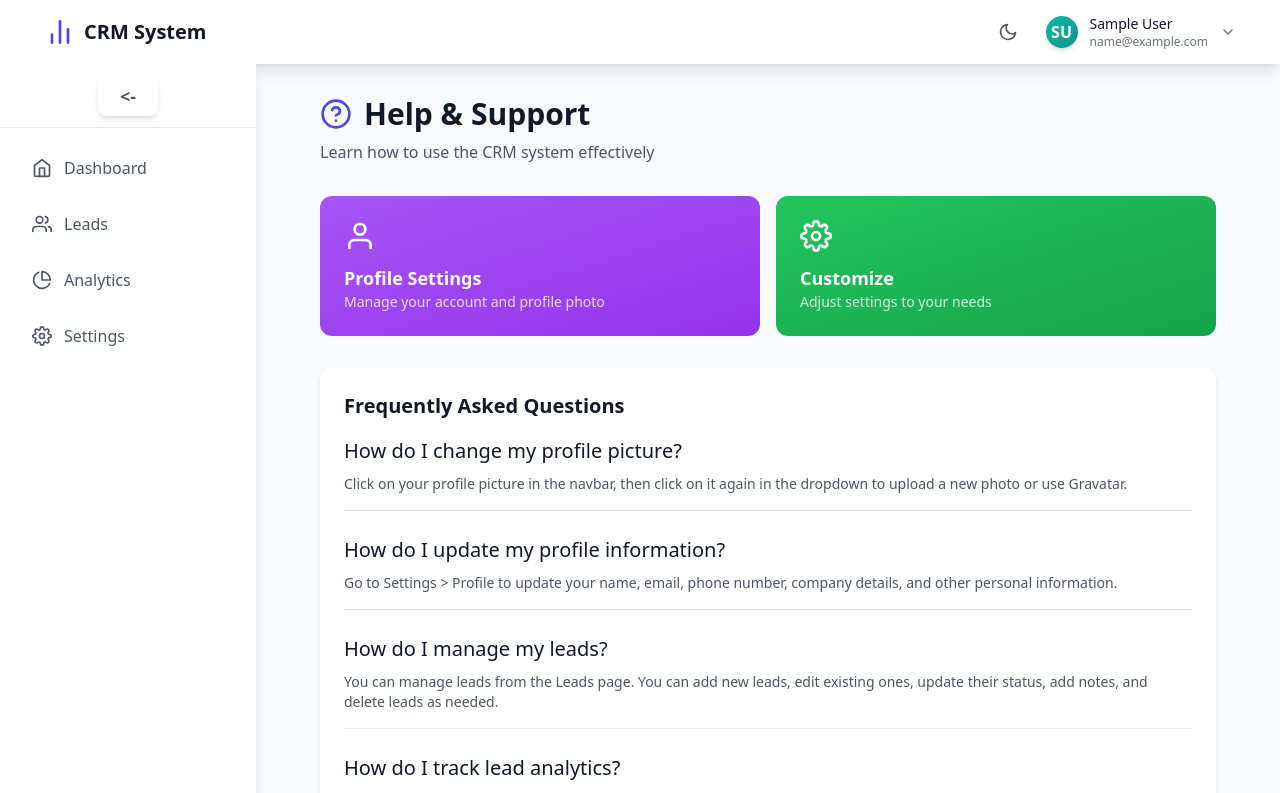
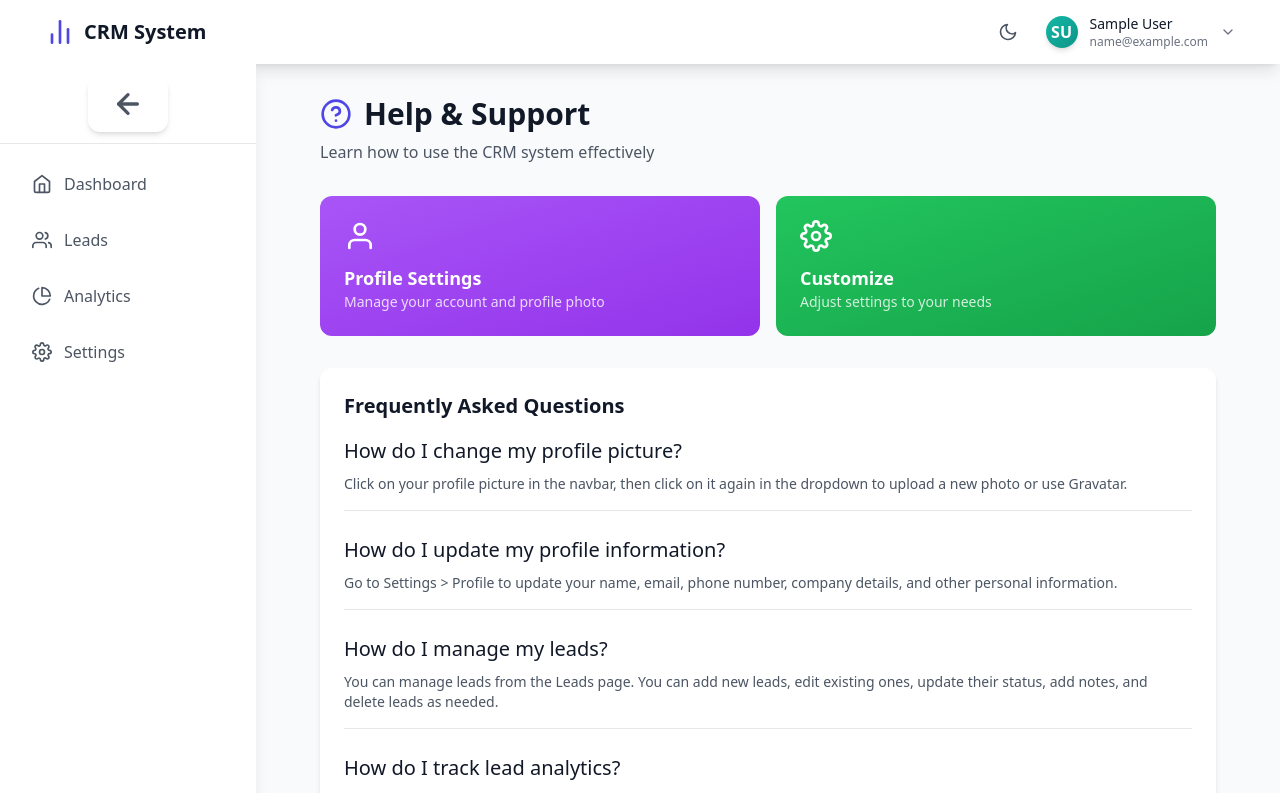
Before and after one commit to DawitMulugeta23/FUTURE_FS_02, a React (Vite) app in the folder CRM/frontend/: page /help in a window 1280 px wide. Shown: the top 793 px of the page. Built offline with nearby package versions, Linux system fonts and the light colour scheme; sample sign-in values are in the browser's storage.

Commit message:
sidebar-and-main

```diff
--- a/CRM/frontend/src/components/Layout/Sidebar.jsx
+++ b/CRM/frontend/src/components/Layout/Sidebar.jsx
@@ -1,6 +1,13 @@
 // src/components/Layout/Sidebar.jsx
 import { useState } from "react";
-import { FiHome, FiPieChart, FiSettings, FiUsers } from "react-icons/fi";
+import {
+  FiArrowLeft,
+  FiArrowRight,
+  FiHome,
+  FiPieChart,
+  FiSettings,
+  FiUsers,
+} from "react-icons/fi";
 import { useDispatch, useSelector } from "react-redux";
 import { NavLink } from "react-router-dom";
 import { toggleSidebar } from "../../store/slices/uiSlice";
@@ -65,16 +72,22 @@ const Sidebar = () => {
                 `}
       >
         {/* Toggle Button - At the top of sidebar */}
-        <div className="relative w-full h-16 flex items-center justify-center border-b border-gray-200 dark:border-gray-700">
+        <div className="relative w-full h-20 flex items-center justify-center border-b border-gray-200 dark:border-gray-700">
           <button
             onClick={handleToggleSidebar}
-            className={`hidden lg:flex items-center justify-center rounded-lg shadow-md hover:shadow-lg transition-all font-bold ${getToggleButtonColor()}`}
-            style={{ width: "60px", height: "40px", fontSize: "18px" }}
+            className={`hidden lg:flex items-center justify-center rounded-xl shadow-md hover:shadow-lg transition-all ${getToggleButtonColor()}`}
+            style={{ width: "80px", height: "56px" }}
           >
             {sidebarOpen ? (
-              <span className="text-lg">&lt;-</span>
+              <FiArrowLeft
+                className="h-8 w-8 stroke-[2.5]"
+                style={{ strokeWidth: "2.5" }}
+              />
             ) : (
-              <span className="text-lg">-&gt;</span>
+              <FiArrowRight
+                className="h-8 w-8 stroke-[2.5]"
+                style={{ strokeWidth: "2.5" }}
+              />
             )}
           </button>
         </div>
--- a/CRM/frontend/src/main.jsx
+++ b/CRM/frontend/src/main.jsx
@@ -5,6 +5,8 @@ import { Provider } from "react-redux";
 import App from "./App";
 import "./index.css";
 import { store } from "./store/store";
+
+// DO NOT add Font Awesome import here
 
 // Ensure document is available
 if (typeof document !== "undefined") {
```
